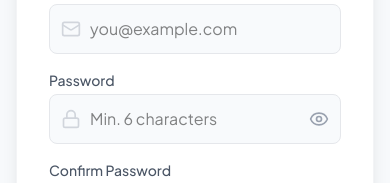
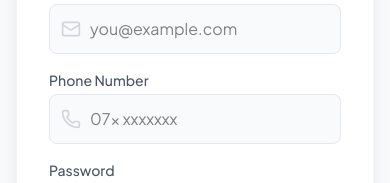
Before and after one commit to hotel-janro/front-end, a React (Vite) app: page /register in a window 390 px wide. Shown: the part 396-579 px from the top of the page. Built offline with nearby package versions, Linux system fonts and the light colour scheme; no server answers.

Commit message:
feat(auth): add phone number field to registration form

```diff
--- a/src/pages/website/Register.jsx
+++ b/src/pages/website/Register.jsx
@@ -2,16 +2,16 @@
 import React, { useState } from "react";
 import { Link } from "react-router-dom";
 import { Button } from "../../components/common/Button.jsx";
-import { Crown, Mail, Lock, User, Eye, EyeOff } from "lucide-react";
+import { Crown, Mail, Lock, User, Eye, EyeOff, Phone } from "lucide-react";
 
 export function Register({ onRegister }) {
-  const [form, setForm] = useState({ name: "", email: "", password: "", confirmPassword: "" });
+  const [form, setForm] = useState({ name: "", email: "", phone: "", password: "", confirmPassword: "" });
   const [showPassword, setShowPassword] = useState(false);
   const [error, setError] = useState("");
 
   const handleSubmit = async (e) => {
     e.preventDefault();
-    if (!form.name || !form.email || !form.password || !form.confirmPassword) {
+    if (!form.name || !form.email || !form.phone || !form.password || !form.confirmPassword) {
       setError("Please fill in all fields.");
       return;
     }
@@ -29,6 +29,7 @@ export function Register({ onRegister }) {
       await onRegister({
         name: form.name,
         email: form.email,
+        phone: form.phone,
         password: form.password,
         confirmPassword: form.confirmPassword,
       });
@@ -69,6 +70,13 @@ export function Register({ onRegister }) {
             <div className="relative">
               <Mail className="w-5 h-5 text-gray-300 absolute left-3 top-1/2 -translate-y-1/2" />
               <input type="email" value={form.email} onChange={(e) => update("email", e.target.value)} placeholder="you@example.com" className="w-full border border-gray-200 rounded-lg pl-10 pr-4 py-3 bg-[#F8FAFC] focus:outline-none focus:border-[#D4AF37] transition-colors" />
+            </div>
+          </div>
+          <div>
+            <label className="text-sm text-gray-600 mb-1 block">Phone Number</label>
+            <div className="relative">
+              <Phone className="w-5 h-5 text-gray-300 absolute left-3 top-1/2 -translate-y-1/2" />
+              <input type="tel" value={form.phone} onChange={(e) => update("phone", e.target.value)} placeholder="07x xxxxxxx" className="w-full border border-gray-200 rounded-lg pl-10 pr-4 py-3 bg-[#F8FAFC] focus:outline-none focus:border-[#D4AF37] transition-colors" />
             </div>
           </div>
           <div>
```
